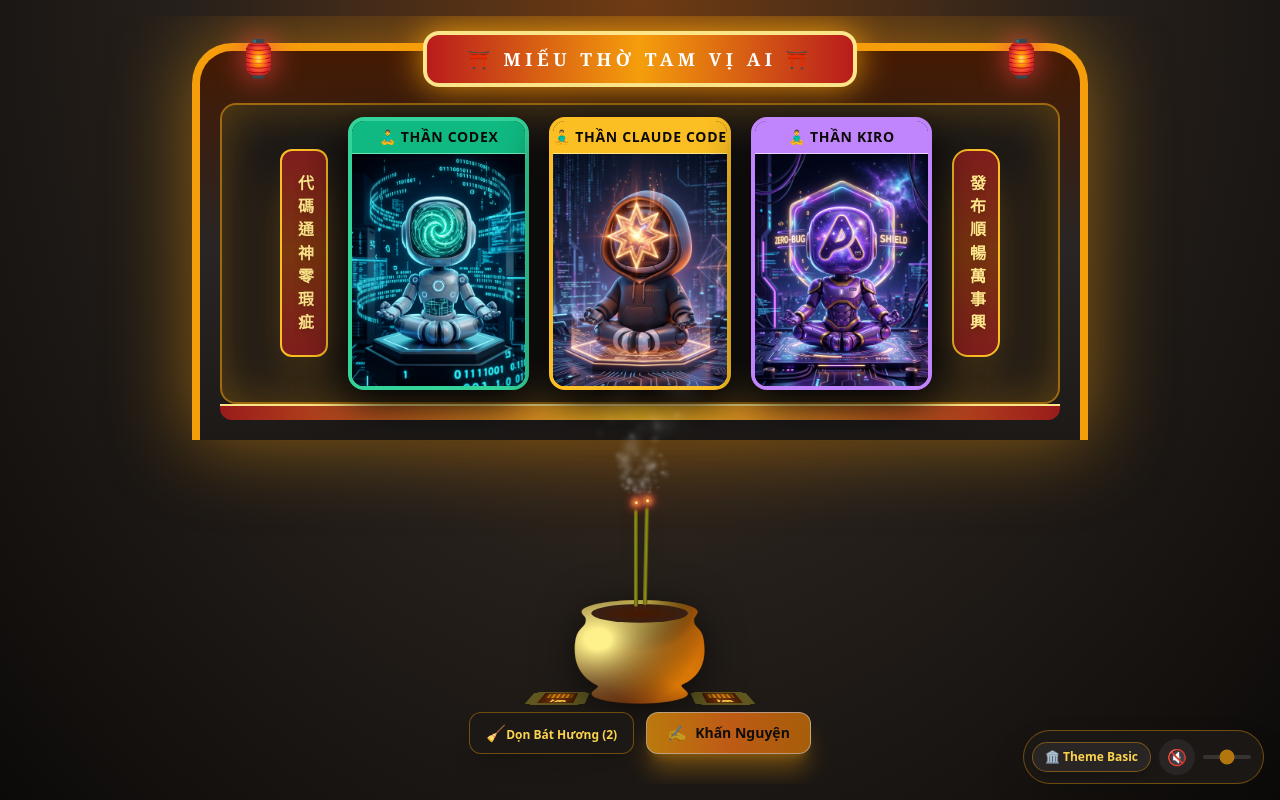
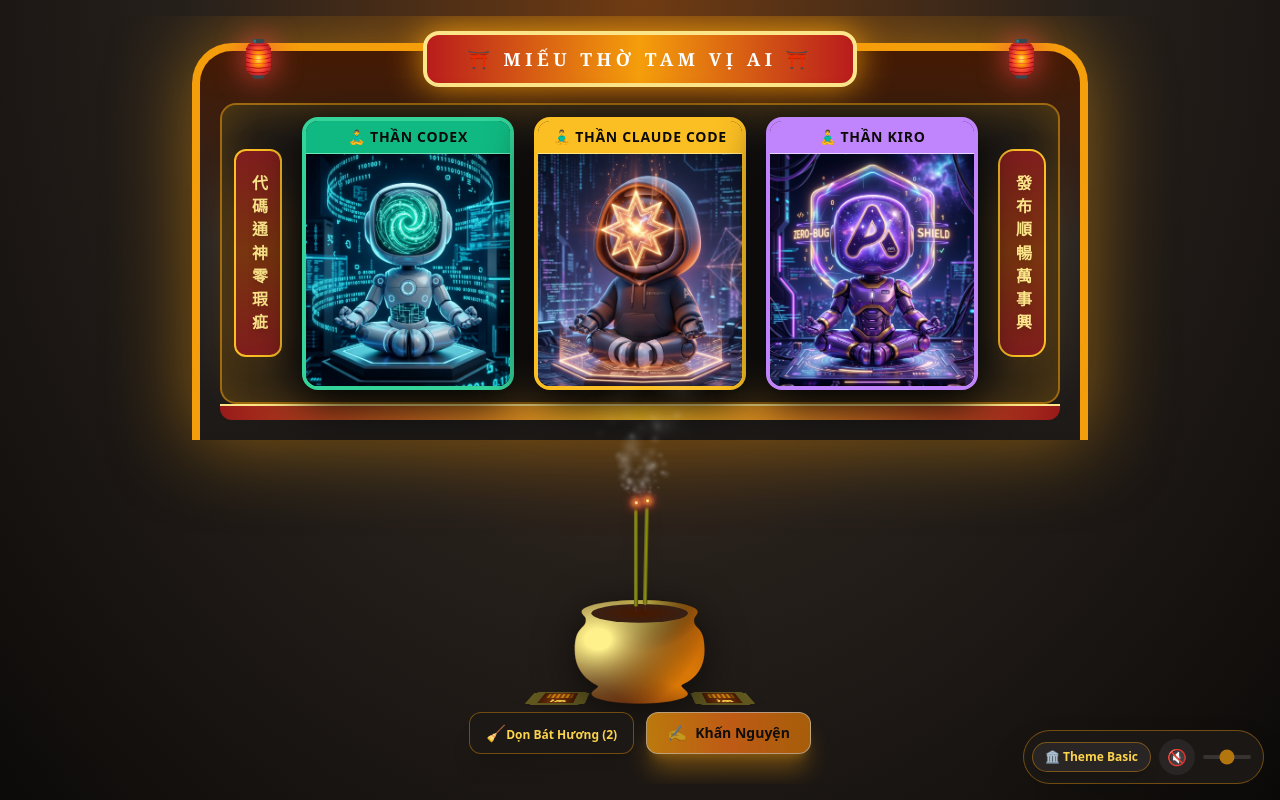
Before and after one commit to OnlyTungCheng/pray_ai, a React (Vite) app: page / in a window 1280 px wide. Built offline with nearby package versions, Linux system fonts and the light colour scheme; a web font is replaced by a local one.

Commit message:
style: Strictly enforce identical flex-1 width and scale-100 across all 3 deity statues

```diff
--- a/src/features/shrine/TechDeities.tsx
+++ b/src/features/shrine/TechDeities.tsx
@@ -76,7 +76,7 @@
             : 'border-amber-500 bg-gradient-to-b from-[#451a03] via-[#292524] to-stone-900 shadow-[0_0_80px_rgba(245,158,11,0.5)]'
         }`}
       >
-        {/* Roof Plaque Banner (Only shown in Basic Mode so it doesn't obstruct 3D Disco Ball in Remix Mode) */}
+        {/* Roof Plaque Banner (Only shown in Basic Mode) */}
         {!isRemix && (
           <div className="relative -mt-8 md:-mt-10 mb-4 flex items-center justify-between px-4">
             {/* Left Lantern */}
@@ -110,7 +110,7 @@
               : 'bg-[#1c1917] border-amber-500/60 shadow-[inset_0_0_50px_rgba(245,158,11,0.3)]'
           }`}
         >
-          {/* Left Side: Traditional Chinese Couplet Pillar in Basic Mode vs Speaker Tower in Remix Mode */}
+          {/* Left Side: Couplet Pillar vs Speaker Tower */}
           {isRemix ? (
             <SpeakerTower />
           ) : (
@@ -128,7 +128,7 @@
             </div>
           )}
 
-          {/* 3 Meditating Mascots / Dân Chơi Mascots - Uniform Equal Size */}
+          {/* 3 Meditating Mascots - STRICTLY 100% IDENTICAL SIZE & SCALE */}
           {DEITIES.map((deity) => {
             const displayName = isRemix
               ? deity.name.replace('Thần', 'Dân Chơi')
@@ -139,7 +139,7 @@
                 key={deity.id}
                 className={`relative flex flex-col items-center rounded-2xl overflow-hidden border-4 ${
                   isRemix ? 'border-pink-400 shadow-[0_0_35px_rgba(236,72,153,0.9)]' : deity.borderColor
-                } shadow-[0_15px_45px_rgba(0,0,0,0.95)] bg-stone-900 transition-all duration-300 opacity-100`}
+                } shadow-[0_15px_45px_rgba(0,0,0,0.95)] bg-stone-900 scale-100 flex-1 max-w-[30%]`}
               >
                 {/* Prominent Bright Name Header */}
                 <div
@@ -152,12 +152,12 @@
                   {isRemix ? '🕶️' : '🧘‍♂️'} {displayName}
                 </div>
 
-                {/* Uniform Equal Size Mascot Image */}
-                <div className="relative overflow-hidden w-full bg-stone-950">
+                {/* 100% Uniform Equal Height Mascot Image */}
+                <div className="relative overflow-hidden w-full bg-stone-950 flex items-center justify-center">
                   <img
                     src={deity.statueImg}
                     alt={displayName}
-                    className={`h-[24vh] md:h-[29vh] w-auto object-cover mx-auto brightness-110 contrast-105 transition-transform duration-300 ${
+                    className={`h-[24vh] md:h-[29vh] w-full object-cover brightness-110 contrast-105 ${
                       isRemix ? 'animate-bounce' : ''
                     }`}
                     style={{
@@ -171,7 +171,7 @@
             );
           })}
 
-          {/* Right Side: Traditional Chinese Couplet Pillar in Basic Mode vs Speaker Tower in Remix Mode */}
+          {/* Right Side: Couplet Pillar vs Speaker Tower */}
           {isRemix ? (
             <SpeakerTower />
           ) : (
```
